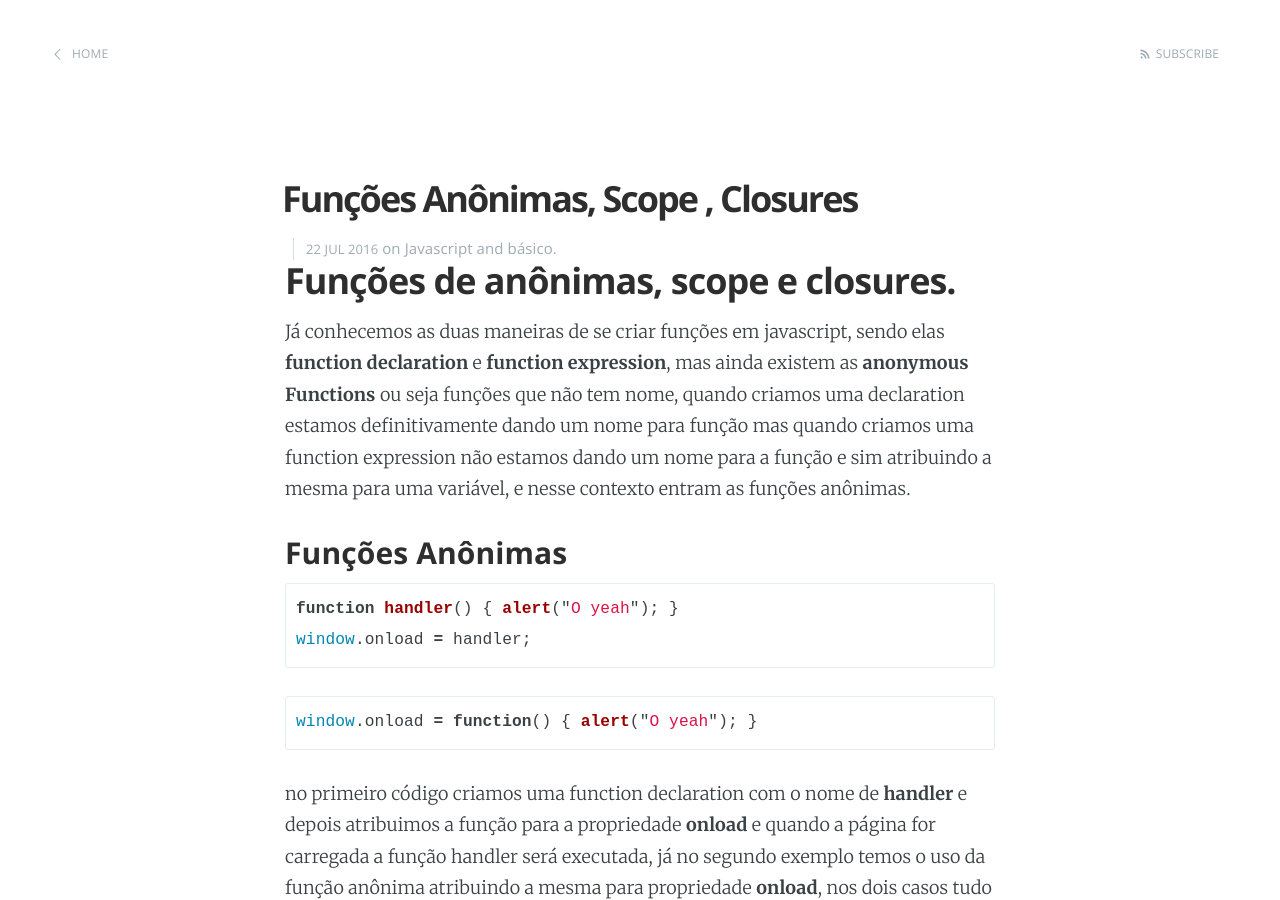
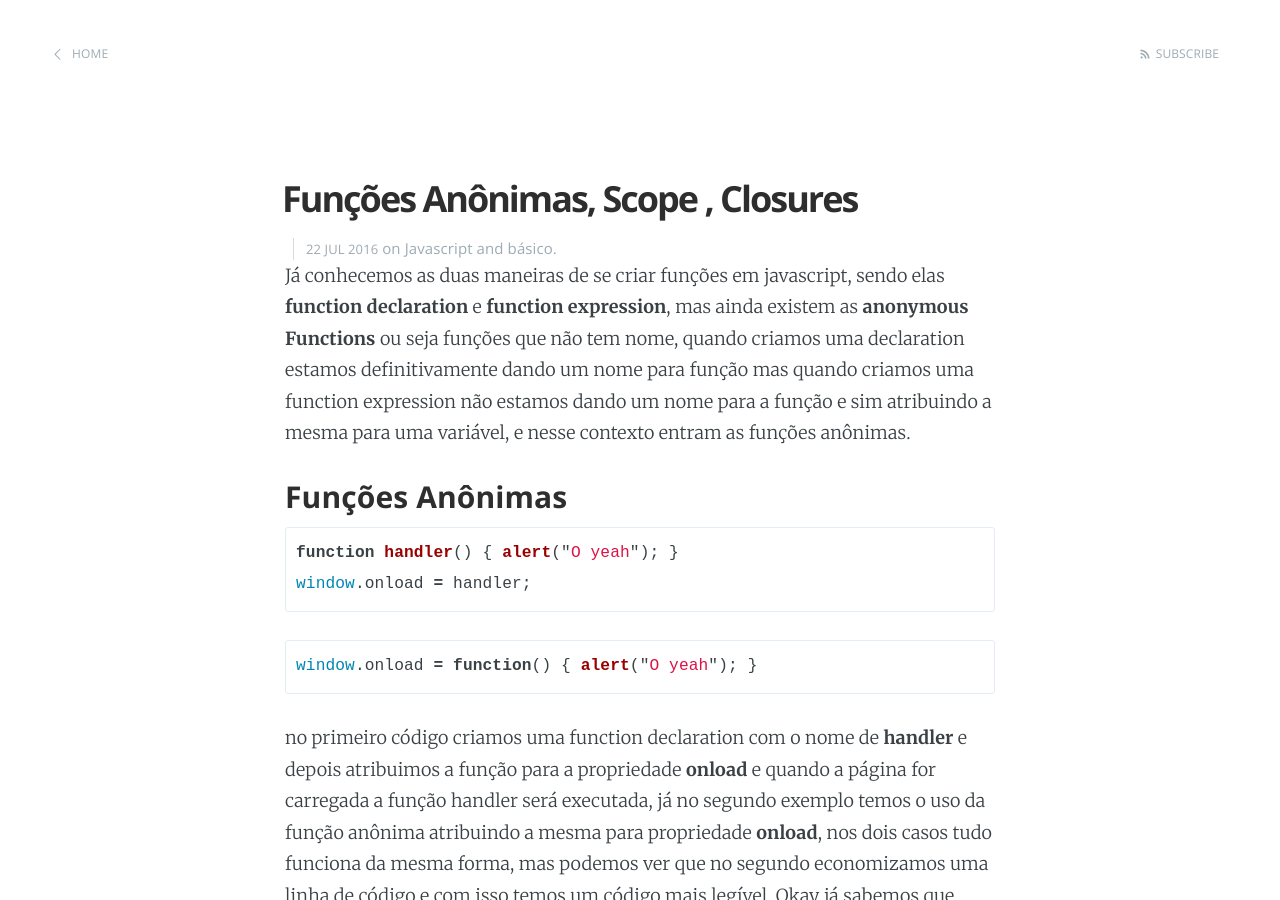
Before and after one commit to hc3/hc3.github.io, a Jekyll site: the page built from _posts/2016-07-22-anonymous-functions-scope-and-closures.markdown, in a window 1280 px wide and 900 px high. Built offline with Jekyll 4.4.1, drawn with Linux system fonts in a browser that asks for light colours.

Commit message:
enviando post

```diff
--- a/_posts/2016-07-22-anonymous-functions-scope-and-closures.markdown
+++ b/_posts/2016-07-22-anonymous-functions-scope-and-closures.markdown
@@ -5,7 +5,7 @@ date:   2016-07-22 10:29:00
 categories: Javascript básico.
 ---
 
-## Funções de anônimas, scope e closures.
+
 
 Já conhecemos as duas maneiras de se criar funções em javascript, sendo elas **function declaration** e **function expression**, mas ainda existem as **anonymous Functions** ou seja funções que não tem nome, quando criamos uma declaration estamos definitivamente dando um nome para função mas quando criamos uma function expression não estamos dando um nome para a função e sim atribuindo a mesma para uma variável, e nesse contexto entram as funções anônimas.
 
```
